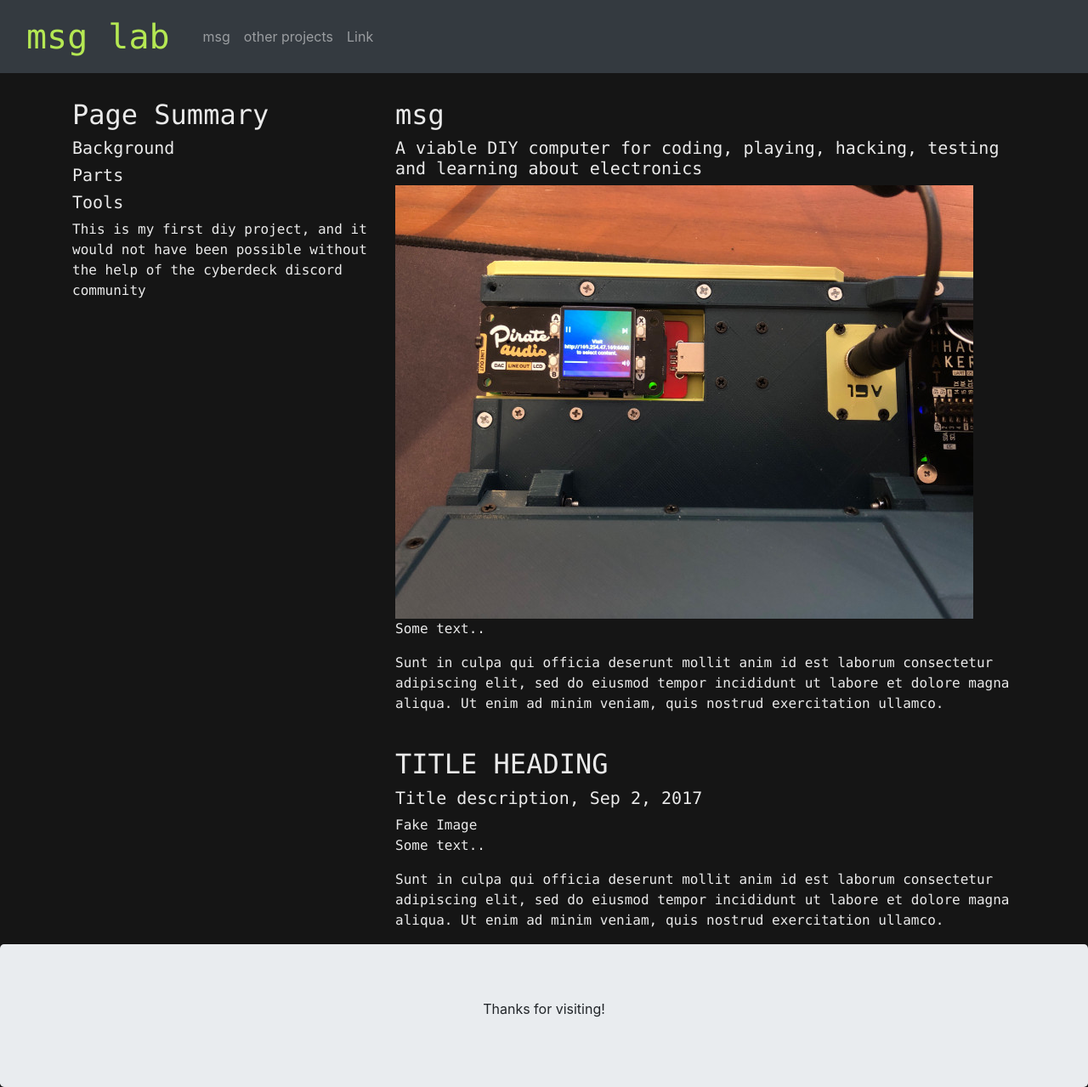
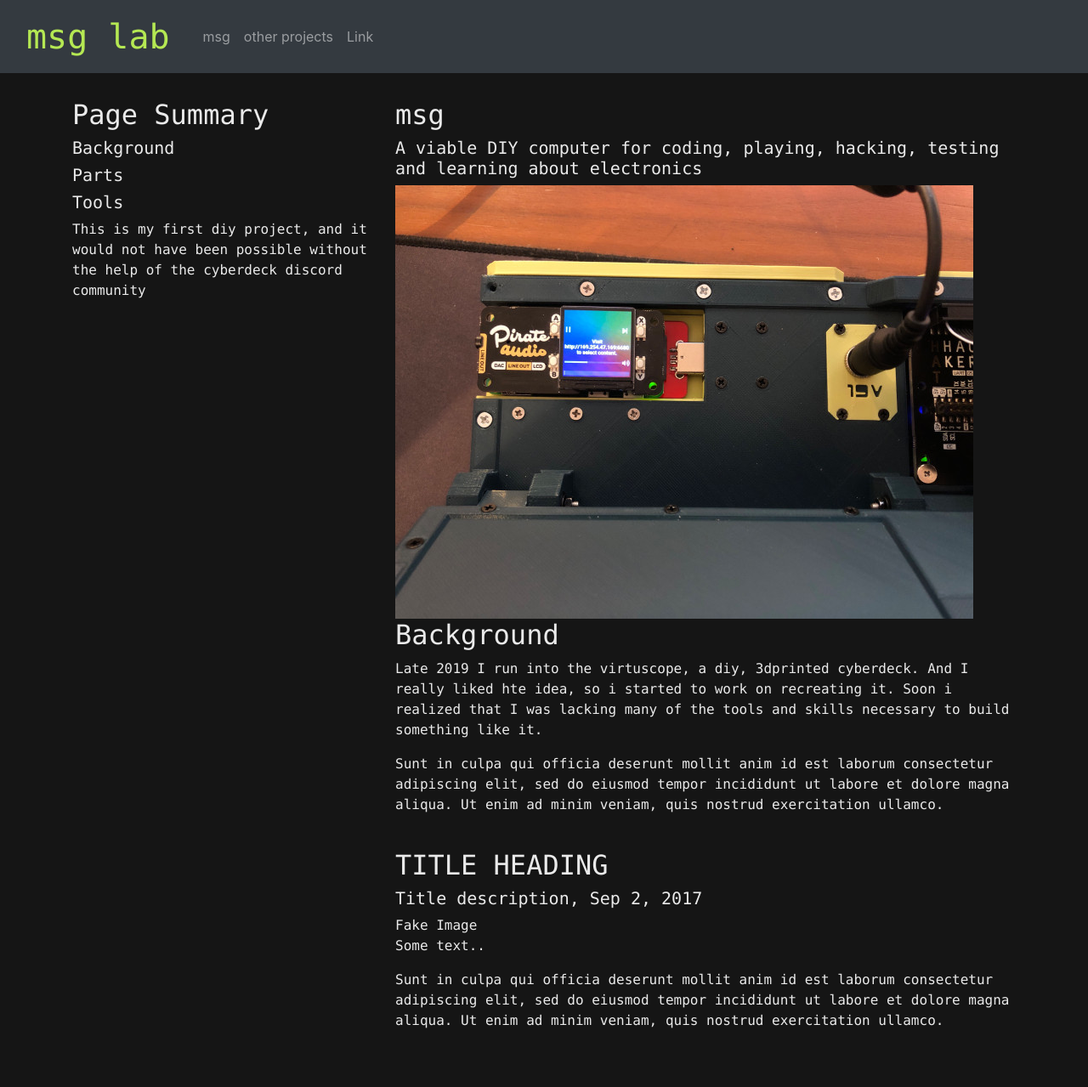
Before and after one commit to msglab/msglab, a Jekyll site: the page html/msg.html, which Jekyll copies as it is, in a window 1280 px wide. Shown: the whole page at 85% size. Built offline with Jekyll 4.4.1, drawn with Linux system fonts in a browser that asks for light colours; nearby versions of some CDN libraries; library files that are not in the unit come from our copies; after the commit the page ends 1229 px from its top, so only the background shows below that.

Commit message:
update text

```diff
--- a/html/msg.html
+++ b/html/msg.html
@@ -88,8 +88,11 @@ font-family: Monaco, Bitstream Vera Sans Mono, Lucida Console, Terminal, monospa
         <h5>A viable DIY computer for coding, playing, hacking, testing and learning about electronics</h5>
 
         <img src="/img/exp bay_carousel.jpg" alt="top shot of msg" > <!-- width="200" height="80"> -->
+        <h2>Background</h2>
+        <p>Late 2019 I run into the virtuscope, a diy, 3dprinted cyberdeck. And I really liked hte idea, so i started to work on recreating it. Soon i realized that
+          I was lacking many of the tools and skills necessary to build something like it.</p>
 
-        <p>Some text..</p>
+
         <p>Sunt in culpa qui officia deserunt mollit anim id est laborum consectetur adipiscing elit, sed do eiusmod tempor incididunt ut labore et dolore magna aliqua. Ut enim ad minim veniam, quis nostrud exercitation ullamco.</p>
         <br>
         <h2>TITLE HEADING</h2>
@@ -101,9 +104,5 @@ font-family: Monaco, Bitstream Vera Sans Mono, Lucida Console, Terminal, monospa
     </div>
   </div>
 
-  <div class="jumbotron text-center" style="margin-bottom:0">
-    <p>Thanks for visiting!</p>
-  </div>
-
 </body>
 </html>
```
Also changed, not shown: index.html (+4 -9 lines).
